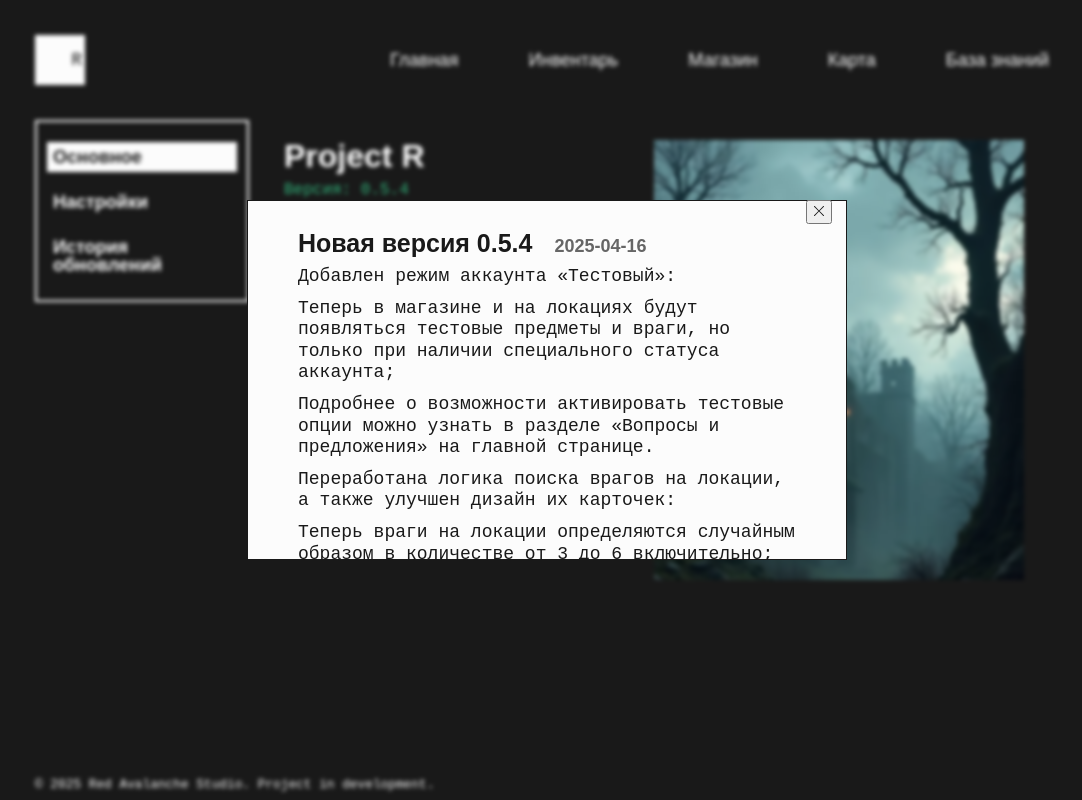
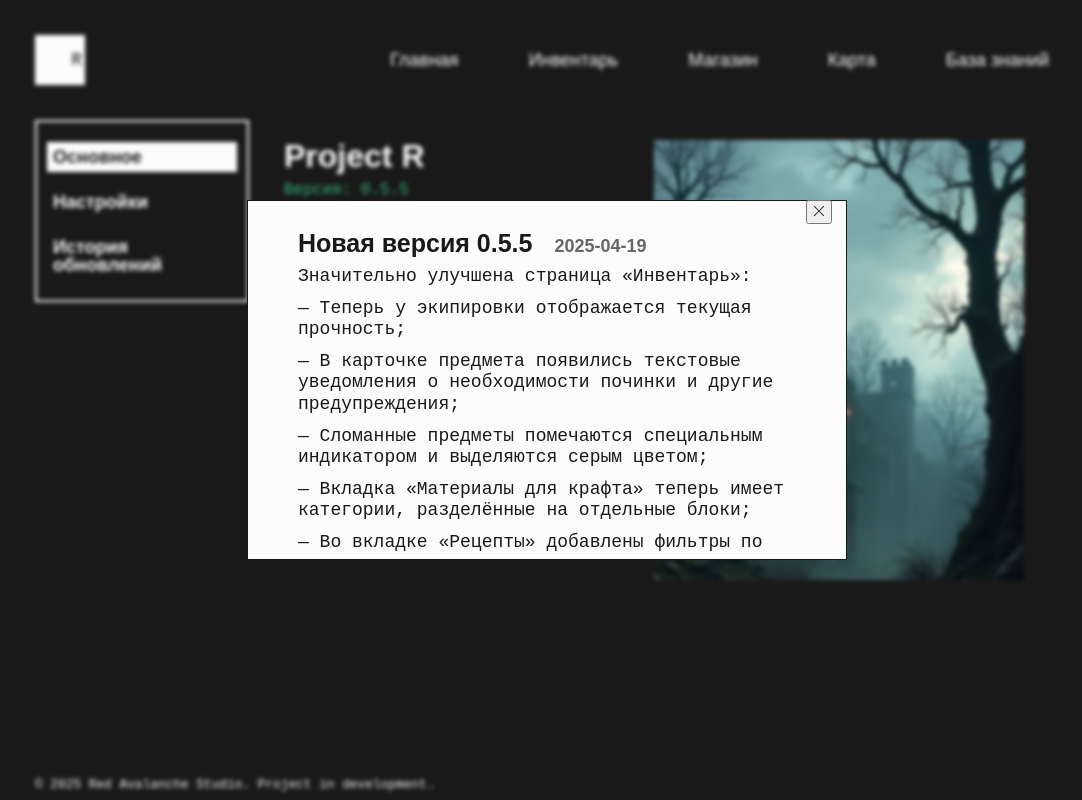
Before and after one commit to SanyaEricssonX/game-app, a Vue app: page / in a window 1280 px wide. Shown: the whole page, without its empty margins (93-1175 px from the left). Built offline with nearby package versions, Linux system fonts and the light colour scheme.

Commit message:
[ID-55] обновил версию приложения и добавил описание обновления

```diff
--- a/package.json
+++ b/package.json
@@ -1,6 +1,6 @@
 {
   "name": "game-app",
-  "version": "0.5.4",
+  "version": "0.5.5",
   "private": true,
   "scripts": {
     "serve": "vue-cli-service serve",
--- a/public/updates.json
+++ b/public/updates.json
@@ -1,4 +1,20 @@
 [
+  {
+    "version": "0.5.5",
+    "date": "2025-04-19",
+    "changes": [
+      "Значительно улучшена страница «Инвентарь»:",
+      "— Теперь у экипировки отображается текущая прочность;",
+      "— В карточке предмета появились текстовые уведомления о необходимости починки и другие предупреждения;",
+      "— Сломанные предметы помечаются специальным индикатором и выделяются серым цветом;",
+      "— Вкладка «Материалы для крафта» теперь имеет категории, разделённые на отдельные блоки;",
+      "— Во вкладке «Рецепты» добавлены фильтры по категориям и сортировка по уровню предметов.",
+      "На странице «Магазин» для разделов «Оружие», «Броня» и «Расходные» добавлены:",
+      "— Фильтрация по категориям;",
+      "— Сортировка по уровню предметов.",
+      "Улучшена логика работы некоторых систем и проведена общая оптимизация."
+    ]
+  },
   {
     "version": "0.5.4",
     "date": "2025-04-16",
--- a/public/version.js
+++ b/public/version.js
@@ -1 +1 @@
-window.appVersion = '0.5.4';
+window.appVersion = '0.5.5';
```
